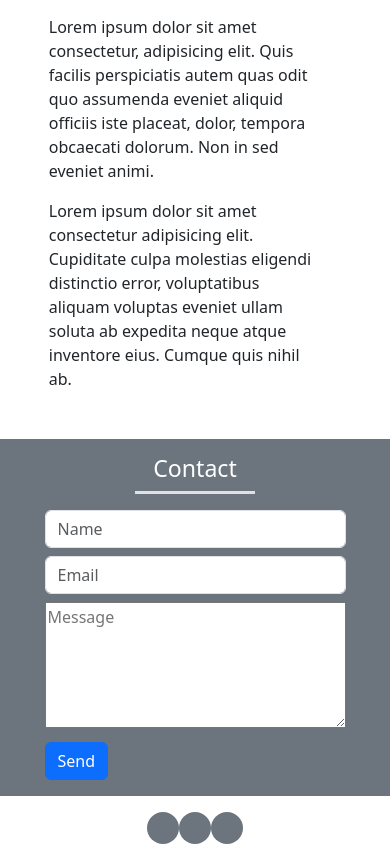
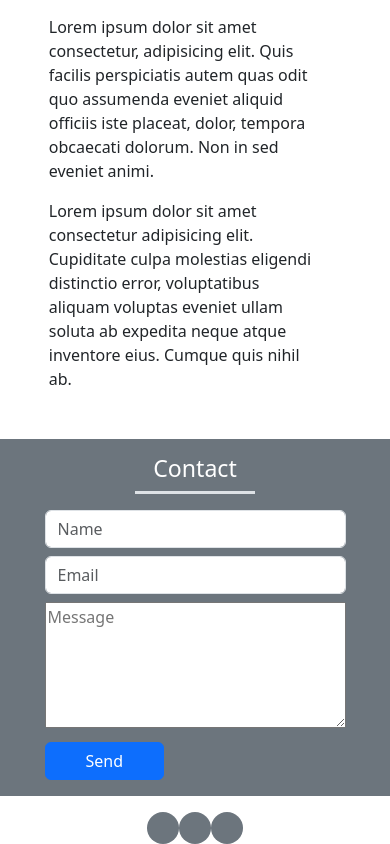
Before and after one commit to NikolaPythonMK/portfolio1, a plain HTML site: page index.html in a window 390 px wide. Shown: the part 1028-1872 px from the top of the page. Drawn offline with Linux system fonts and the light colour scheme.

Commit message:
Update index.html

```diff
--- a/index.html
+++ b/index.html
@@ -21,6 +21,10 @@
         @media only screen and (max-width: 768px) {
             .content-img{
                  width: 150px;
+            }
+           .send-btn{
+                padding-left: 2.5em;
+                padding-right: 2.5em;
             }
         }
     </style>
@@ -105,7 +109,7 @@
                     <input type="text" class="form-control mb-2" placeholder="Name">
                     <input type="text" class="form-control mb-2" placeholder="Email">
                     <textarea placeholder="Message" rows="5" class="w-100 mb-2"></textarea>
-                    <button class="btn btn-primary align-self-start">Send</button>
+                    <button class="btn btn-primary align-self-start send-btn">Send</button>
                 </div>
             </div>
         </div>
```
